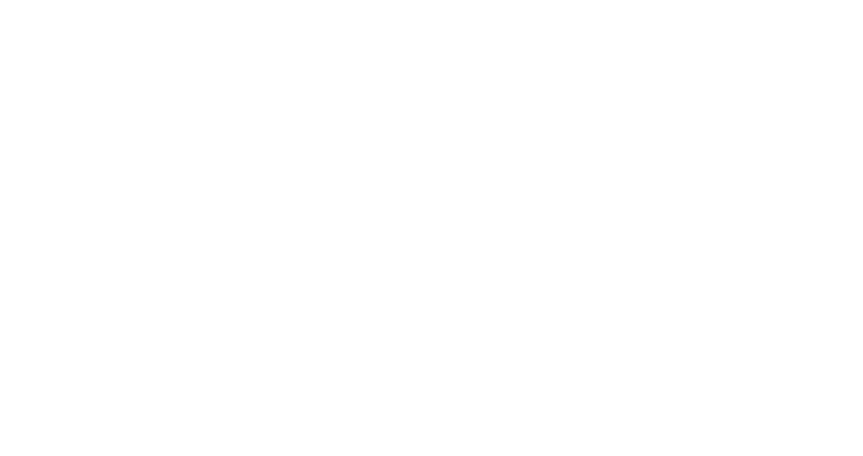
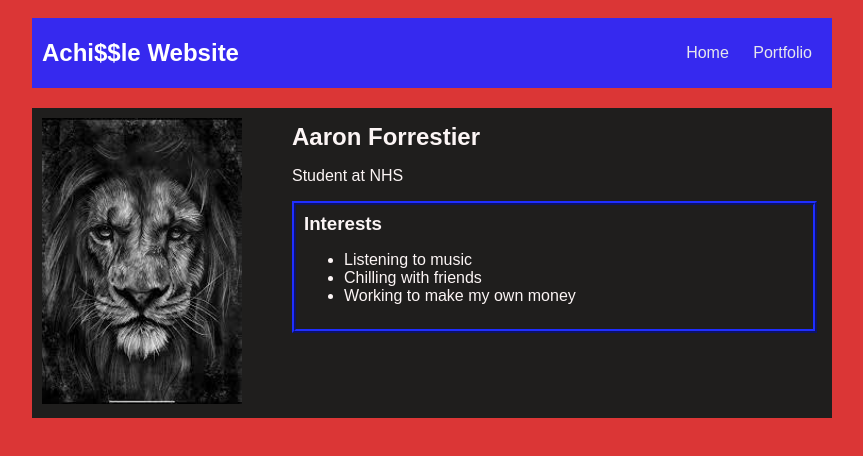
Before and after one commit to aaronforrestier/aaronforrestier.github.io, a plain HTML site: page index.html in a window 1280 px wide. Shown: the whole page, without its empty margins (208-1071 px from the left). Drawn offline with Linux system fonts and the light colour scheme.

Commit message:
Finished website

```diff
--- a/index.html
+++ b/index.html
@@ -1,17 +1,46 @@
 <!DOCTYPE HTML>
 <html>
     <head>
-        <title>Achissle</title>
+        <title>Achi$$le</title>
+        <link rel = "stylesheet" href = "style.css">
     </head>
 
     <body>
          <!--All content goes here -->
-        <div>
-              <nav>
+        <div id = "all-contents">
+                <nav>
+                    <h1>Achi$$le Website </h1>
+                    <ul id = "nav-ul">
+                        <li class = "nav-li"><a href="index.html">Home</a></li>
+                         <li class = "nav-li"><a href="portfolio.html">Portfolio</a></li>
 
-              </nav>
+
+
+
+                    </ul>
+                </nav>
                 <main>
+                    <!-- Sidebar section -->
+                    <div class = "sidebar">
+                      <img class = "sidebar-img" src="images /profilepic.jpg">
+                    </div>
 
+                    <!-- Content section -->
+                    <div class ="content">
+                        <h2>Aaron Forrestier </h2>
+                        <p>Student at NHS</p>
+
+                        <!-- Interests section -->
+                        <div id = "interests">
+                            <h3>Interests</h3>
+                            <ul>
+                                <li>Listening to music</li>
+                                <li>Chilling with friends</li>
+                                <li>Working to make my own money</li>
+                            </ul>
+
+                       </div>
+                    </div>
                 </main>
          </div>
     </body>
--- a/style.css
+++ b/style.css
@@ -0,0 +1,88 @@
+body {
+    background: rgb(219, 54, 54);
+    color: rgb(252, 245, 245);
+    padding: 10px;
+    font-family: arial;
+}
+#all-contents {
+  max-width: 800px;
+    margin: auto;
+}
+
+/* navigation menu */
+nav {
+    background: rgb(54, 41, 239);
+   margin: 0 auto; margin-bottom: 20px;
+    display: flex;
+    padding: 10px;
+}
+h1 {
+    display: flex;
+    align-items: center;
+    color: white;
+    flex: 1;
+    margin: 0;
+}
+#nav-ul {
+    list-style-image: none;
+}
+.nav-li {
+    display: inline-block;
+    padding: 0 10px;
+}
+a {
+    text-decoration: none;
+    color: #e6e7ec;
+}
+
+/* main container area beneath menu */
+main {
+    background: rgb(31, 30, 29);
+    display: flex;
+}
+.sidebar {
+    margin-right: 25px;
+    padding: 10px;
+}
+.sidebar-img {
+    width: 200px;
+}
+.content {
+    flex: 1;
+    padding: 15px;
+}
+
+/* portfolio styles */
+#interests {
+    border: 4px rgb(23, 34, 189) ridge;
+    padding: 8px;
+}
+h2, h3 {
+    margin: 0px;
+}
+
+    /* portfolio styles */
+    .content h1 {
+    color: black;
+}
+
+#portfolio {
+    list-style-type: none;
+    padding-left: 0;
+}
+
+#portfolio li {
+    background: #ebe3e3;
+    padding: 10px;
+    border-radius: 10px;
+    margin-bottom: 10px;
+}
+
+#portfolio li:hover {
+    background: #3217ce;
+}
+
+#portfolio a {
+    text-decoration: none;
+    color: #0f0e0e;
+}
```
Also changed, not shown: portfolio.html (+54 -0 lines), images /profilepic.jpg (added).
